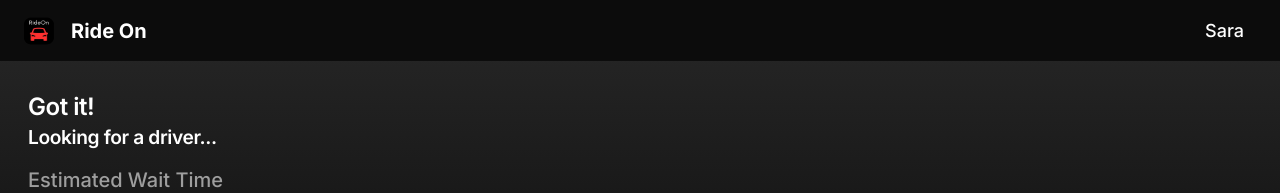
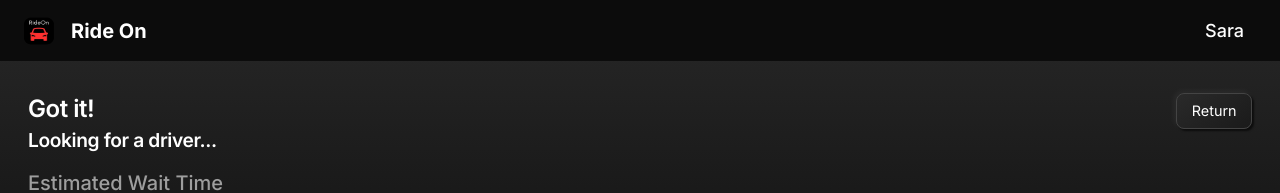
Before and after one commit to ellieishii/rideon, a Next.js app: page /confirmation in a window 1280 px wide. Shown: the top 193 px of the page. Built offline with nearby package versions, Linux system fonts and the light colour scheme.

Commit message:
Updated confirmation page

```diff
--- a/src/app/confirmation/page.tsx
+++ b/src/app/confirmation/page.tsx
@@ -2,11 +2,7 @@
 
 import React from 'react';
 import './style.css';
-import {
-  CardHeading,
-  CarFrontFill,
-  House,
-} from 'react-bootstrap-icons';
+import { CardHeading, CarFrontFill, House } from 'react-bootstrap-icons';
 
 export default function ConfirmationPage() {
   return (
@@ -14,7 +10,16 @@ export default function ConfirmationPage() {
       <div className="confirmation-scroll">
         {/* Delivery info */}
         <div className="delivery-info">
-          <h2 className="delivery-label">Got it!</h2>
+          <div className="delivery-header">
+            <h2 className="delivery-label">Got it!</h2>
+            <button
+              type="button"
+              className="return-button"
+              onClick={() => (window.location.href = '/')}
+            >
+              Return
+            </button>
+          </div>
           <h4 className="delivery-text">Looking for a driver...</h4>
           <p className="delivery-eta">Estimated Wait Time</p>
           <h2 className="delivery-time">3 hours</h2>
@@ -37,17 +42,23 @@ export default function ConfirmationPage() {
         <div className="navigation-tabs">
           <button type="button" className="nav-tab">
             <div className="nav-icon active">
-              <span className="icon"><CardHeading size={28} /></span>
+              <span className="icon">
+                <CardHeading size={28} />
+              </span>
             </div>
           </button>
           <button type="button" className="nav-tab">
             <div className="nav-icon">
-              <span className="icon"><CarFrontFill size={28} /></span>
+              <span className="icon">
+                <CarFrontFill size={28} />
+              </span>
             </div>
           </button>
           <button type="button" className="nav-tab">
             <div className="nav-icon">
-              <span className="icon"><House size={28} /></span>
+              <span className="icon">
+                <House size={28} />
+              </span>
             </div>
           </button>
         </div>
@@ -63,7 +74,9 @@ export default function ConfirmationPage() {
             <h2 className="status-title">Request Pending</h2>
             <span className="status-time">6:18 pm</span>
           </div>
-          <p className="status-message">We&apos;ll notify you once your driver has been assigned.</p>
+          <p className="status-message">
+            We&apos;ll notify you once your driver has been assigned.
+          </p>
         </div>
       </div>
     </div>
--- a/src/app/confirmation/style.css
+++ b/src/app/confirmation/style.css
@@ -1,5 +1,6 @@
 /* Main container */
-html, body {
+html,
+body {
   margin: 0;
   padding: 0;
   height: 100%;
@@ -12,7 +13,11 @@ html, body {
   min-height: 100vh;
   background-color: #121212;
   color: #ffffff;
-  font-family: 'Inter', -apple-system, BlinkMacSystemFont, sans-serif;
+  font-family:
+    'Inter',
+    -apple-system,
+    BlinkMacSystemFont,
+    sans-serif;
 }
 
 .confirmation-scroll {
@@ -273,12 +278,7 @@ html, body {
   left: 0;
   right: 0;
   bottom: 0;
-  background: linear-gradient(
-    90deg,
-    transparent,
-    rgba(255, 255, 255, 0.41),
-    transparent
-  );
+  background: linear-gradient(90deg, transparent, rgba(255, 255, 255, 0.41), transparent);
   animation: shine 1.2s infinite;
 }
 
@@ -313,3 +313,30 @@ html, body {
     box-shadow: 0 0 10px 5px rgba(255, 0, 0, 0.6);
   }
 }
+
+.delivery-header {
+  display: flex;
+  justify-content: space-between;
+  align-items: center;
+}
+.return-button {
+  background: linear-gradient(145deg, #2a2a2a, #1a1a1a);
+  color: white;
+  border: 1px solid #444;
+  border-radius: 8px;
+  padding: 0.4rem 0.9rem;
+  font-size: 0.9rem;
+  cursor: pointer;
+  box-shadow:
+    2px 2px 2px rgba(0, 0, 0, 0.6),
+    -2px -2px 6px rgba(255, 255, 255, 0.05);
+  transition:
+    background 0.2s ease,
+    box-shadow 0.2s ease,
+    transform 0.2s ease;
+}
+
+.return-button:hover {
+  background-color: #333;
+  box-shadow: 0 2px 6px rgba(147, 147, 147, 0.1);
+}
```
